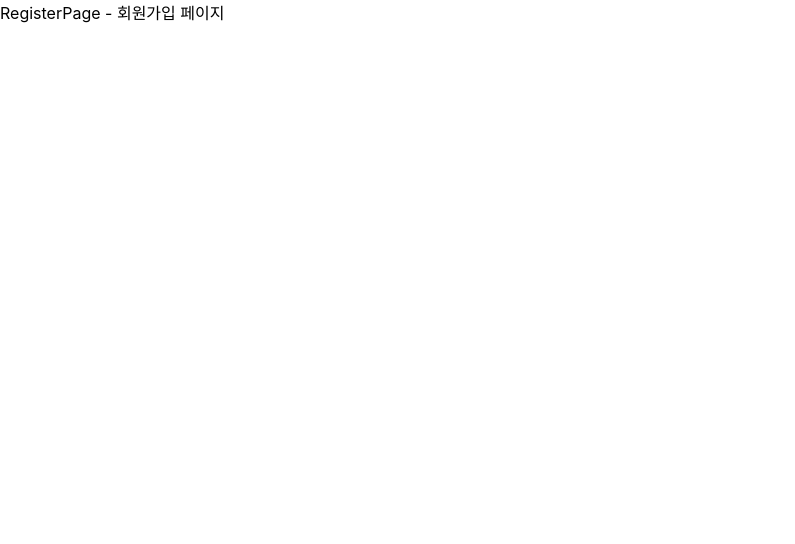
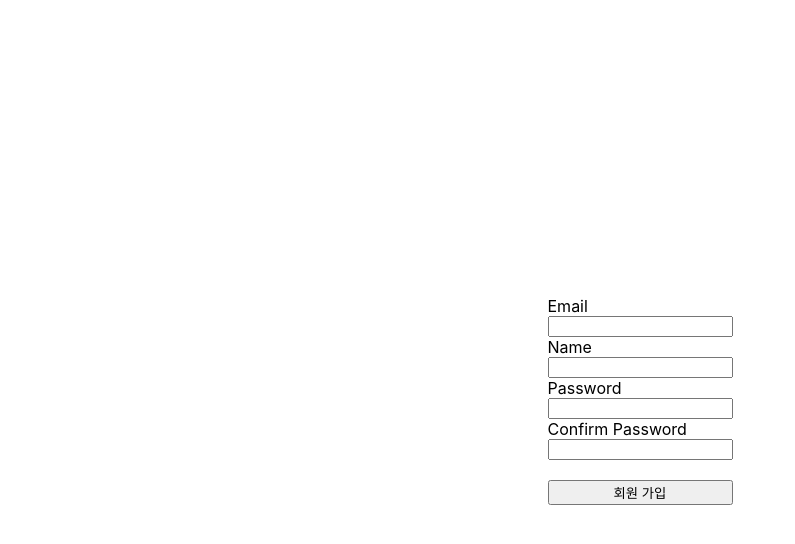
Before and after one commit to KimYuRa2/boiler-plate-test, a React (Create React App) app in the folder client/: page /register in a window 1280 px wide. Shown: the top 544 px of the page, without its empty margins (0-795 px from the left). Built offline with nearby package versions, Linux system fonts and the light colour scheme.

Commit message:
#31. 회원가입 페이지 -redux사용!

```diff
--- a/client/src/_actions/types.js
+++ b/client/src/_actions/types.js
@@ -1,3 +1,4 @@
 /* action의 type들을 관리하는 파일 */
 
 export const LOGIN_USER = "login_user";
+export const REGISTER_USER = "register_user";
--- a/client/src/_actions/user_action.js
+++ b/client/src/_actions/user_action.js
@@ -1,6 +1,7 @@
 import axios from 'axios';
 import {
-    LOGIN_USER
+    LOGIN_USER,
+    REGISTER_USER
 }from './types';
 /*
     LoginPage.js에서 준 body정보{ (dispatch(loginUser(body))) === loginPage에서 입력한 email과 password }를
@@ -17,3 +18,14 @@
         payload : request
     }
 }
+
+/* 회원가입 */
+export function registerUser(dataToSubmit){
+    const request = axios.post('/api/users/register', dataToSubmit ) // server>index.js의 /api/users/register으로 이동
+        .then( response => response.data ) //server에서 받은 data를 request에다가 저장함
+
+    return { //reducer로 보내줘야함. reducer에서 이전의 state와 현재의 action을 조합해서 다음state를 만들어줘야 하기 때문
+        type : REGISTER_USER,
+        payload : request
+    }
+}
--- a/client/src/_reducers/user_reducer.js
+++ b/client/src/_reducers/user_reducer.js
@@ -1,5 +1,6 @@
 import {
-    LOGIN_USER
+    LOGIN_USER,
+    REGISTER_USER
 } from '../_actions/types';
 
 export default function( state={}, action ){ // (이전state, action) , state는 빈 상태
@@ -7,6 +8,9 @@
         case LOGIN_USER:
             return { ...state, loginSuccess: action.payload } // ...(spread연산자 : state를 똑같이 가져오는 역할), loginSuccess: action.payload(user_actions.js에서 받은 payload를 loginSuccess에 넣어줌)
             break;
+        case REGISTER_USER:
+            return {...state, register : action.payload } //register: action.payload => 서버에서 가져온 response를 action.payload를 이용해서 register에 넣어줌
+            break;
         default :
             return state;
     }
--- a/client/src/components/views/RegisterPage/RegisterPage.js
+++ b/client/src/components/views/RegisterPage/RegisterPage.js
@@ -1,9 +1,77 @@
-import React from 'react'
+/* 회원가입 페이지 */
+import React,{useState} from 'react'
+//import axios from 'axios' // redux 이용으로 request를 보내기 때문에  axios필요 없음!!
+/*
+axios는 ajax 통신을 위한 라이브러리.
+서버로 api를 실행시키기 위한 url 요청을 보내거나,
+요청값을 받아와 JSON 형태로 사용할 수 있게 변환해주는 역할을 한다.
+보통 데이터를 JSON 형태로 받아와 state값에 저장한 뒤, 데이터를 불러와 화면을 렌더링하는 경우가 대부분인데 이때 가장 대중적으로 사용하는 라이브러리가 바로 axios이다.
+*/
+import {useDispatch} from 'react-redux';
+import {registerUser} from '../../../_actions/user_action';
+import user_reducer  from '../../../_reducers/user_reducer';
+import {useNavigate} from 'react-router-dom';
 
-function RegisterPage() {
+
+function RegisterPage(props) {
+  const navigate = useNavigate();
+  const dispatch = useDispatch();
+
+  const [Email, setEmail] = useState(""); // 서버에 보내려 하는 값들을 state에서 갖고있음
+  const [Name, setName] = useState("");
+  const [Password, setPassword] = useState("");
+  const [ConfirmPassword, setConfirmPassword] = useState("");
+
+  const onEmailHandler = (event) => {
+    setEmail(event.currentTarget.value)
+  }
+  const onNameHandler = (event) => {
+    setName(event.currentTarget.value)
+  }
+  const onPasswordHandler = (event) => {
+    setPassword(event.currentTarget.value)
+  }
+  const onConfirmPasswordHandler = (event) => {
+    setConfirmPassword(event.currentTarget.value)
+  }
+  const onSubmitHandler = (event) => {
+    event.preventDefault(); //누를 때마다 페이지 refresh되는 것을 방지
+
+    //비밀번호 확인
+    if( Password !== ConfirmPassword ){
+      return alert("비밀번호와 비밀번호 확인은 같아야 합니다.")
+    }
+    let body = {
+      email : Email,
+      password : Password,
+      name : Name
+    }
+    dispatch(registerUser(body)) //registerUser은 user_action에 만듦
+    .then(response => {
+      if(response.payload.success){
+        navigate('/login'); //회원가입 성공 시 login페이지로 이동
+      }else{
+        alert("회원가입에 실패했습니다.")
+      }
+    })
+  }
+
   return (
-    <div>
-      RegisterPage - 회원가입 페이지
+    <div style={ {display: 'flex', justifyContent : 'center', alignItems: 'center', width: '100%', height: '100vh' }}>
+      <form style={{ display: 'flex', flexDirection:'column'}} onSubmit={ onSubmitHandler }>
+        <label>Email</label>
+        <input type="email" value={Email} onChange={onEmailHandler}/>
+        <label>Name</label>
+        <input type="text" value={Name} onChange={onNameHandler}/>
+        <label>Password</label>
+        <input type="password" value={Password} onChange={onPasswordHandler}/>
+        <label>Confirm Password</label>
+        <input type="password" value={ConfirmPassword} onChange={onConfirmPasswordHandler}/>
+        <br/>
+        <button type="submit">
+          회원 가입
+        </button>
+      </form>
     </div>
   )
 }
```
